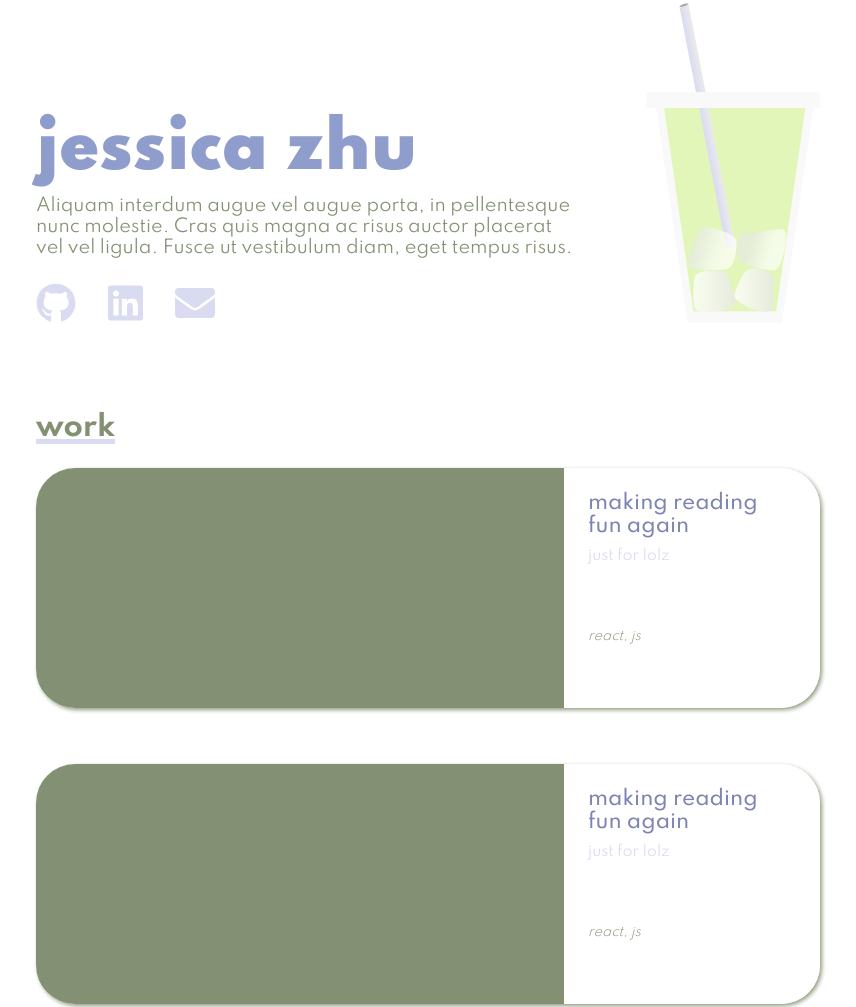
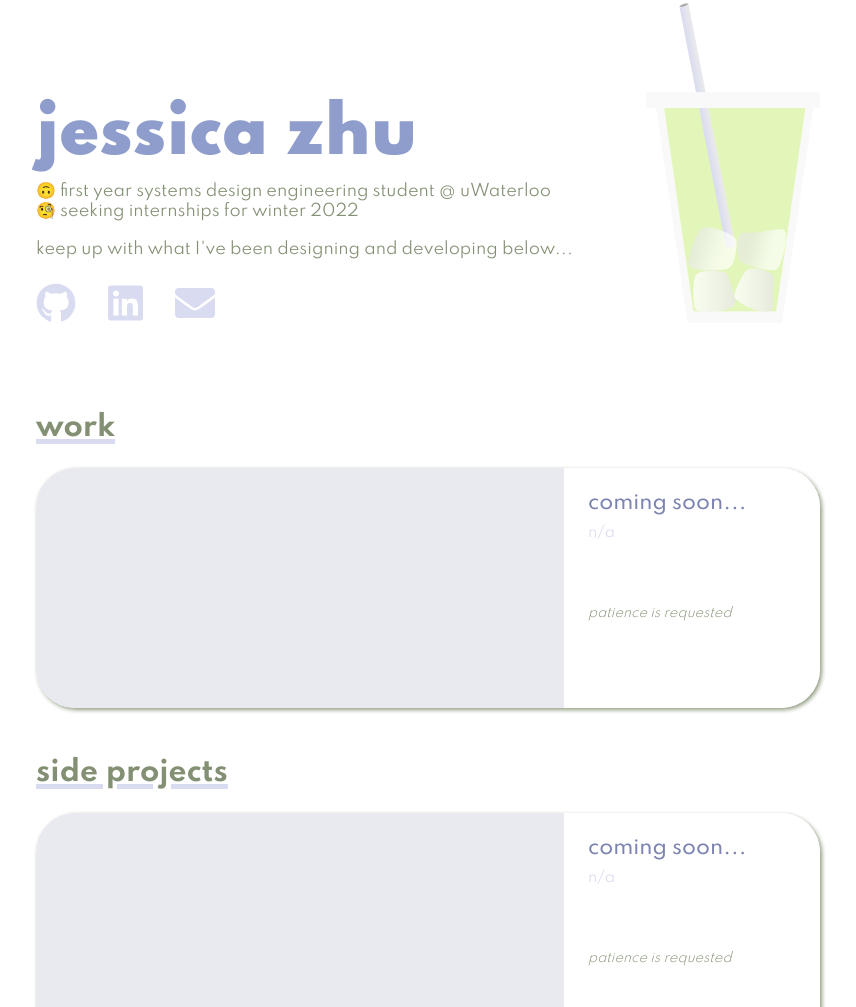
Before and after one commit to jezhu8928/my-portfolio, a Gatsby site: page / in a window 1280 px wide. Shown: the part 125-1132 px from the top of the page, without its empty margins (212-1068 px from the left). Built offline with nearby package versions, Linux system fonts and the light colour scheme; Gatsby itself is replaced by a stand-in of ours.

Commit message:
updated home page

```diff
--- a/src/components/layout.css
+++ b/src/components/layout.css
@@ -156,7 +156,7 @@ nav {
 .hey-there-blurb {
   font-weight: 400;
   color: #839073;
-  font-size: 1.1rem;
+  font-size: 1rem;
 }
 
 .regular-icon {
@@ -224,7 +224,7 @@ nav {
   border-bottom-left-radius: 39px;
   width: 33rem;
   height: 15rem;
-  background-color: #839073;
+  background-color: #E9EAEF;
 }
 
 .case-card-textbox {
@@ -388,7 +388,7 @@ nav {
 
 .footer-icon:hover,
 .regular-icon:hover, {
-  color: #DBF4A7;
+  color: #000000;
 }
 
 .copyright-container {
--- a/src/pages/index.js
+++ b/src/pages/index.js
@@ -15,10 +15,11 @@ const HomePage = () => {
         <div className="hey-there-text">
           <h1 className="hey-there big-text">jessica zhu</h1>
           <p className="hey-there-blurb">
-            Aliquam interdum augue vel augue porta,
-            in pellentesque nunc molestie. Cras quis magna
-            ac risus auctor placerat vel vel ligula.
-            Fusce ut vestibulum diam, eget tempus risus.
+            🙃 first year systems design engineering student @ uWaterloo
+            <br/>
+            🧐 seeking internships for winter 2022
+            <br/><br/>
+            keep up with what I've been designing and developing below...
           </p>
           <div className="home-icons">
             <a href="https://github.com/jezhu8928/" target="_blank" rel="noreferrer" className="home-icon-link">
@@ -37,13 +38,11 @@ const HomePage = () => {
       <div className="portfolio-container">
         <div className="work-cases">
           <h2 className="subheadings case-heading">work</h2>
-          <CaseStudy pageLink="https://www.theringer.com/" title="making reading fun again" company="just for lolz" tags="react, js"/>
-          <CaseStudy pageLink="https://www.theringer.com/" title="making reading fun again" company="just for lolz" tags="react, js"/>
-          <CaseStudy pageLink="https://www.theringer.com/" title="making reading fun again" company="just for lolz" tags="react, js"/>
+          <CaseStudy pageLink="https://sphenoid-waterfall-b15.notion.site/coming-soon-0de1e3a496da4f69bd92bcb23a2dce2e" title="coming soon..." company="n/a" tags="patience is requested"/>
         </div>
         <div className="side-projects">
           <h2 className="subheadings case-heading">side projects</h2>
-          <CaseStudy pageLink="https://www.theringer.com/" title="making reading fun again" company="just for lolz" tags="react, js"/>
+          <CaseStudy pageLink="https://sphenoid-waterfall-b15.notion.site/coming-soon-0de1e3a496da4f69bd92bcb23a2dce2e" title="coming soon..." company="n/a" tags="patience is requested"/>
         </div>
       </div>
     </Layout>
```
